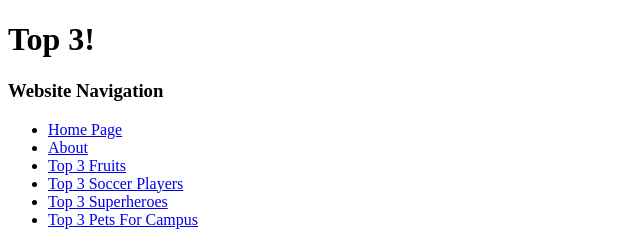
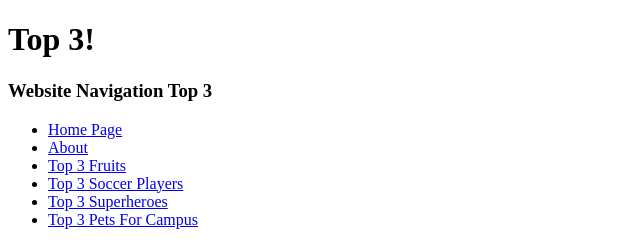
Before and after one commit to JessicaDawnWood/top_three_assignment_one, a plain HTML site: page assignment_1/index.html in a window 1280 px wide. Shown: the top 240 px of the page, 0-640 px from the left. Drawn offline with Linux system fonts and the light colour scheme.

Commit message:
Jessica edit web nav

```diff
--- a/assignment_1/index.html
+++ b/assignment_1/index.html
@@ -11,7 +11,7 @@
 
 <body>
   <h1>Top 3!</h1>
-    <h3>Website Navigation</h3>
+    <h3>Website Navigation Top 3</h3>
     <header>
       <nav>
         <ul>
```
